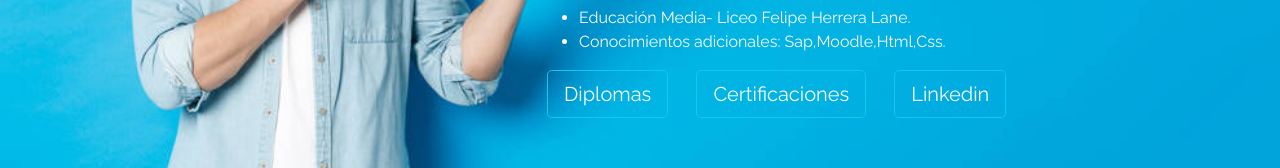
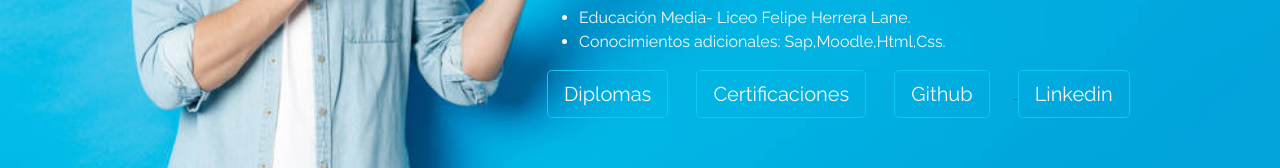
Before and after one commit to felix20100/curriculum, a plain HTML site: page index.html in a window 1280 px wide. Shown: the part 426-594 px from the top of the page. Drawn offline with nearby package versions, Linux system fonts and the light colour scheme.

Commit message:
primer commit

```diff
--- a/index.html
+++ b/index.html
@@ -80,6 +80,12 @@
             <button class="btn btn-lg btn-outline-info text-light me-4">
               Certificaciones
             </button>
+            <a href= "https://github.com/felix20100?tab=repositories">
+              <button class="btn btn-lg btn-outline-info text-light me-4">
+                Github
+              </button>
+
+            </a>
             <a href= "https://www.linkedin.com/in/felipe-andrés-pincheira-pincheira-1090b821b">
               <button class="btn btn-lg btn-outline-info text-light me-4">
                 Linkedin
```
